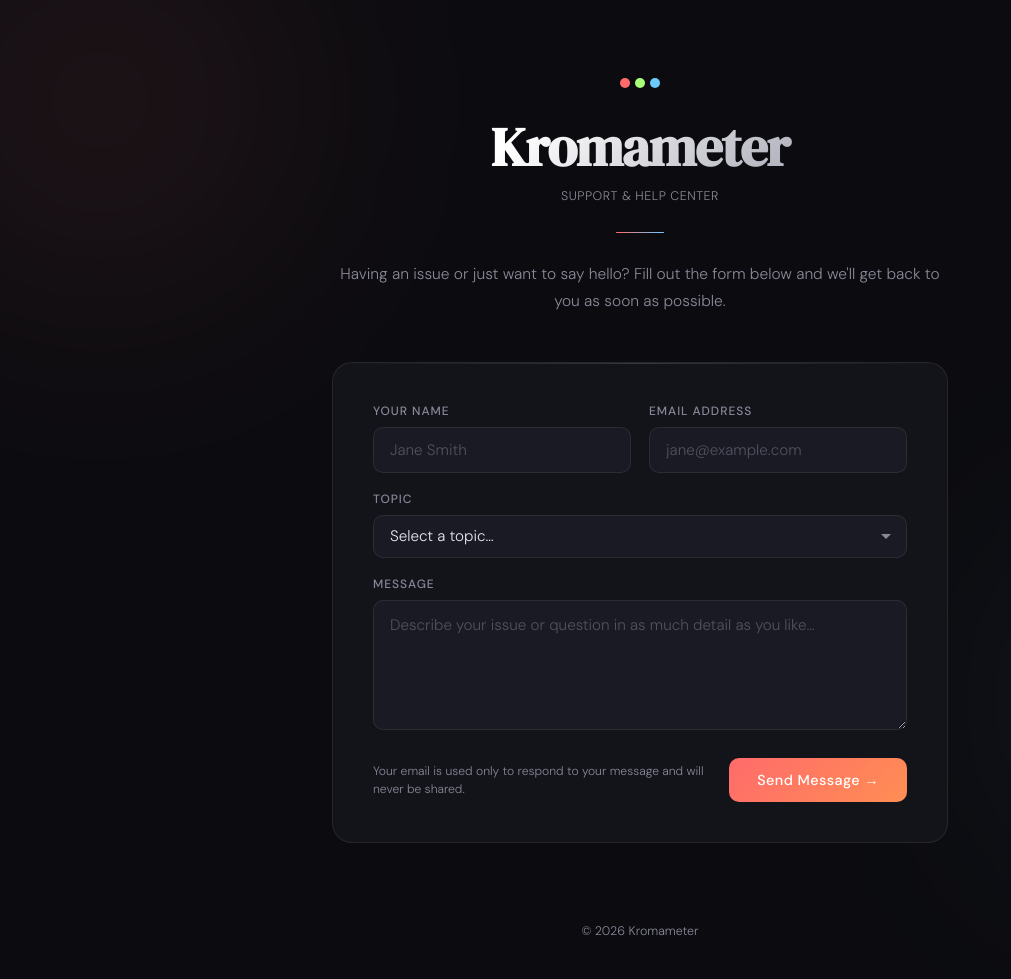
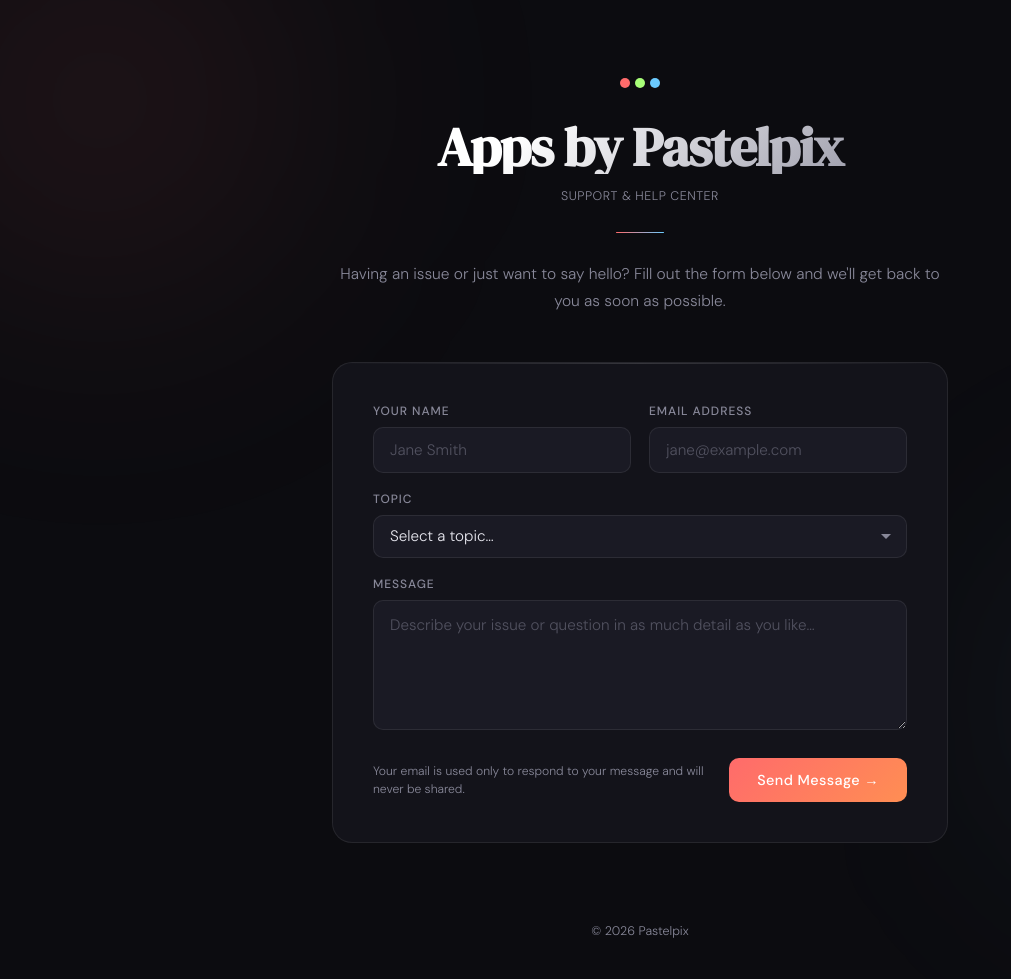
Before and after one commit to Moonif/Legal, a plain HTML site: page index.html in a window 1280 px wide. Shown: the whole page, without its empty margins (0-1011 px from the left). Drawn offline with Linux system fonts and the light colour scheme.

Commit message:
Update index.html

```diff
--- a/index.html
+++ b/index.html
@@ -3,7 +3,7 @@
 <head>
   <meta charset="UTF-8" />
   <meta name="viewport" content="width=device-width, initial-scale=1.0"/>
-  <title>Kromameter — Support</title>
+  <title>Support</title>
   <link href="https://fonts.googleapis.com/css2?family=DM+Serif+Display:ital@0;1&family=DM+Sans:wght@300;400;500&display=swap" rel="stylesheet"/>
   <style>
     :root {
@@ -267,7 +267,7 @@
         <span></span><span></span><span></span>
       </div>
     </div>
-    <h1 class="app-name">Kromameter</h1>
+    <h1 class="app-name">Apps by Pastelpix</h1>
     <p class="tagline">Support &amp; Help Center</p>
     <div class="divider"></div>
   </header>
@@ -348,7 +348,7 @@
   </main>
 
   <footer>
-    <p>© 2026 Kromameter</p>
+    <p>© 2026 Pastelpix</p>
   </footer>
 
 </body>
```
